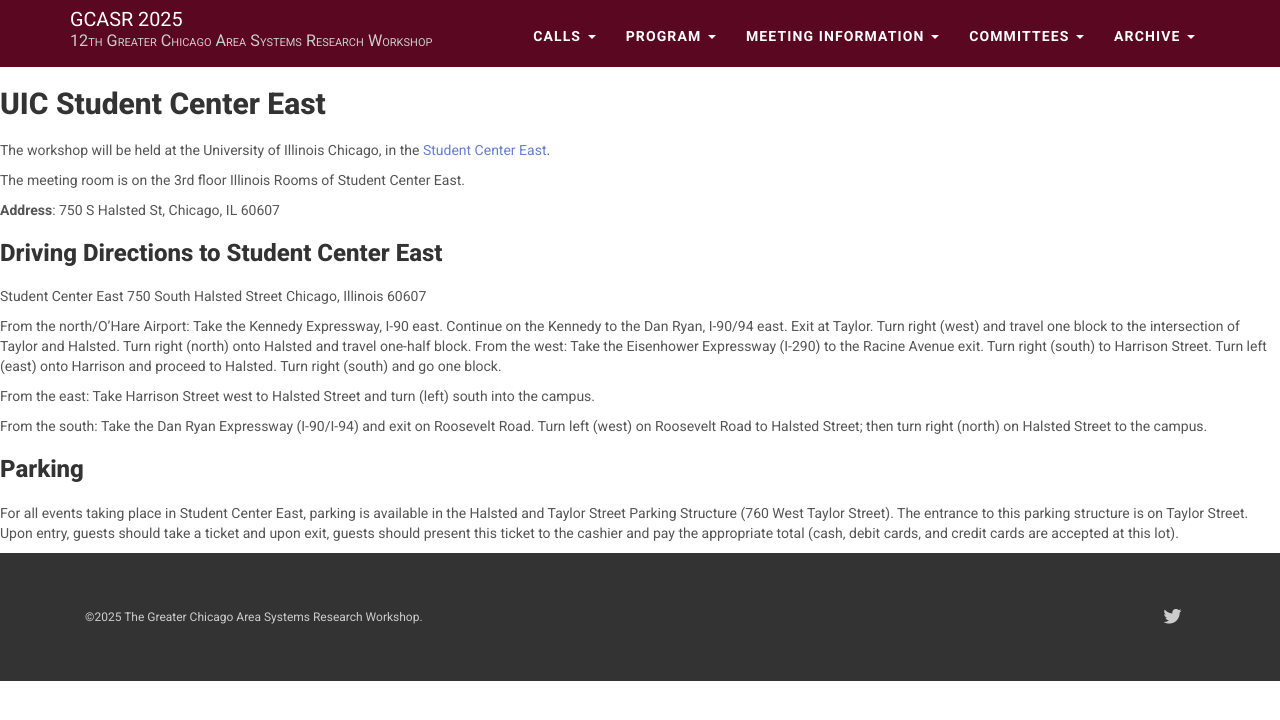
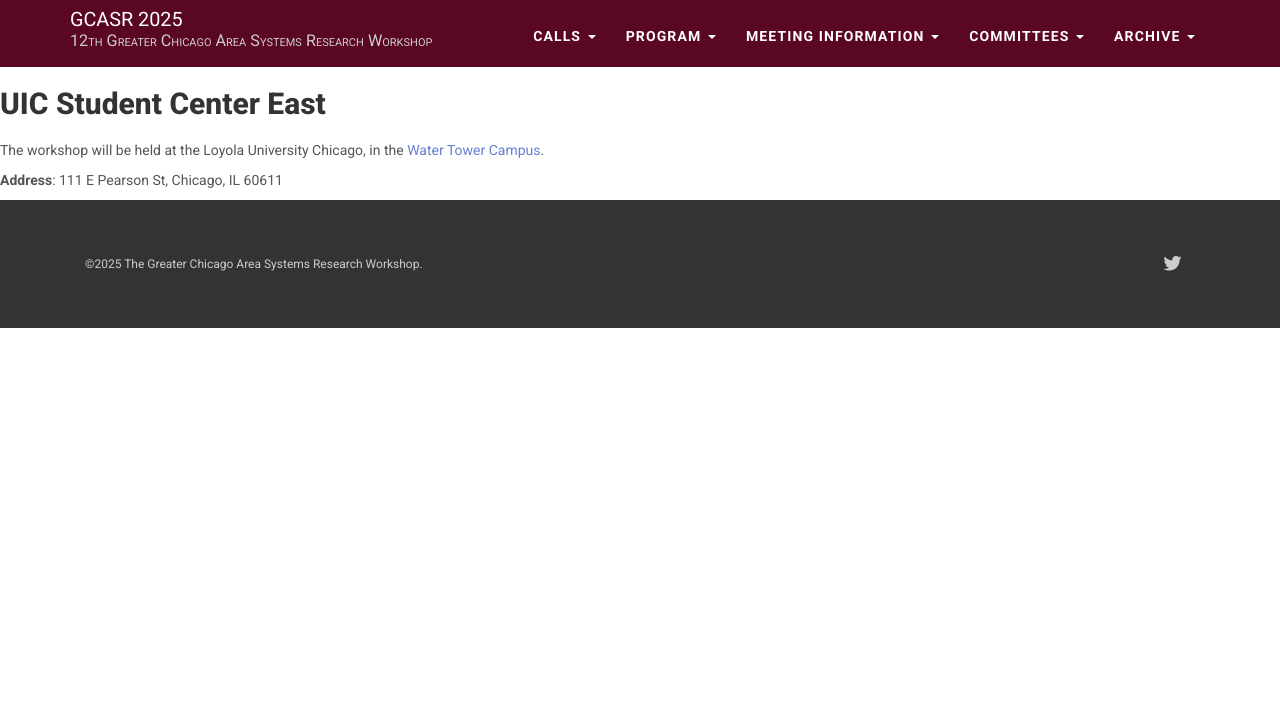
Before and after one commit to gcasr/2025, a Jekyll site: the page built from pages/venue.md, in a window 1280 px wide. Shown: the top 720 px of the page. Built offline with Jekyll 4.4.1, drawn with Linux system fonts in a browser that asks for light colours; nearby versions of some CDN libraries; our own code applies the rules of GitHub Pages for plain Markdown files; library files that are not in the unit come from our copies.

Commit message:
Update venue.md

```diff
--- a/pages/venue.md
+++ b/pages/venue.md
@@ -1,25 +1,5 @@
 ## UIC Student Center East
 
-The workshop will be held at the University of Illinois Chicago, in the [Student Center East](https://sa.uic.edu/).
+The workshop will be held at the Loyola University Chicago, in the [Water Tower Campus]([https://sa.uic.edu/](https://www.luc.edu/communityrelations/campuses/watertowercampuswtc/)).
 
-The meeting room is on the 3rd floor Illinois Rooms of Student Center East.
-
-**Address**: 750 S Halsted St, Chicago, IL 60607
-
-
-### Driving Directions to Student Center East
-
-Student Center East
-750 South Halsted Street
-Chicago,  Illinois 60607
-
-
-From the north/O’Hare Airport: Take the Kennedy Expressway‚ I-90 east. Continue on the Kennedy to the Dan Ryan‚ I-90/94 east. Exit at Taylor. Turn right (west) and travel one block to the intersection of Taylor and Halsted. Turn right (north) onto Halsted and travel one-half block.
-From the west: Take the Eisenhower Expressway (I-290) to the Racine Avenue exit. Turn right (south) to Harrison Street. Turn left (east) onto Harrison and proceed to Halsted. Turn right (south) and go one block.
-
-From the east: Take Harrison Street west to Halsted Street and turn (left) south into the campus.
-
-From the south: Take the Dan Ryan Expressway (I-90/I-94) and exit on Roosevelt Road. Turn left (west) on Roosevelt Road to Halsted Street; then turn right (north) on Halsted Street to the campus.
-
-### Parking
-For all events taking place in Student Center East‚ parking is available in the Halsted and Taylor Street Parking Structure (760 West Taylor Street). The entrance to this parking structure is on Taylor Street. Upon entry‚ guests should take a ticket and upon exit‚ guests should present this ticket to the cashier and pay the appropriate total (cash‚ debit cards‚ and credit cards are accepted at this lot).
+**Address**: 111 E Pearson St, Chicago, IL 60611
```
